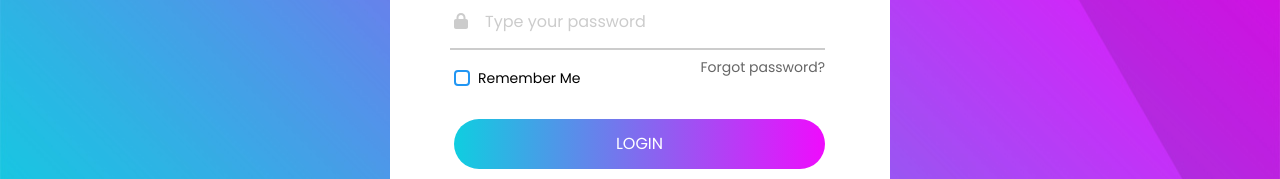
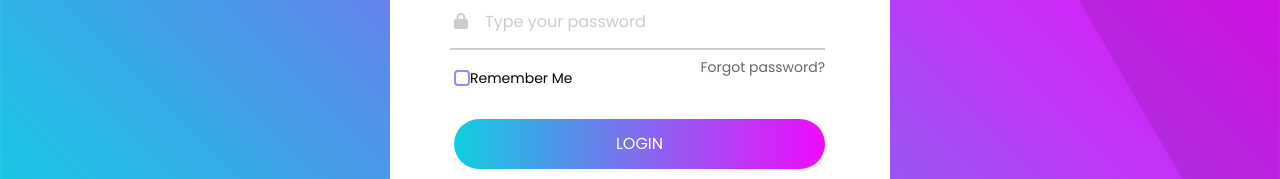
Before and after one commit to AugustoHSS/finance-vision, a React (Create React App) app: page /login in a window 1280 px wide. Shown: the part 299-478 px from the top of the page. Built offline with nearby package versions, Linux system fonts and the light colour scheme; no server answers.

Commit message:
style: change the color of checkbox button

```diff
--- a/src/components/Checkbox/Checkbox.jsx
+++ b/src/components/Checkbox/Checkbox.jsx
@@ -30,12 +30,11 @@ const HiddenCheckbox = styled.input.attrs({ type: 'checkbox' })`
 const StyledCheckbox = styled.span`
   width: 16px;
   height: 16px;
-  background-color: ${props => (props.isChecked ? '#2196F3' : '#fff')};
-  border: 2px solid #2196F3;
+  background-color: ${props => (props.isChecked ? '#8b8efa' : '#fff')};
+  border: 2px solid #8b8efa;
   border-radius: 4px;
   display: inline-block;
   transition: all 150ms;
-  margin-right: 8px;
 
   &:after {
     content: "";
```
